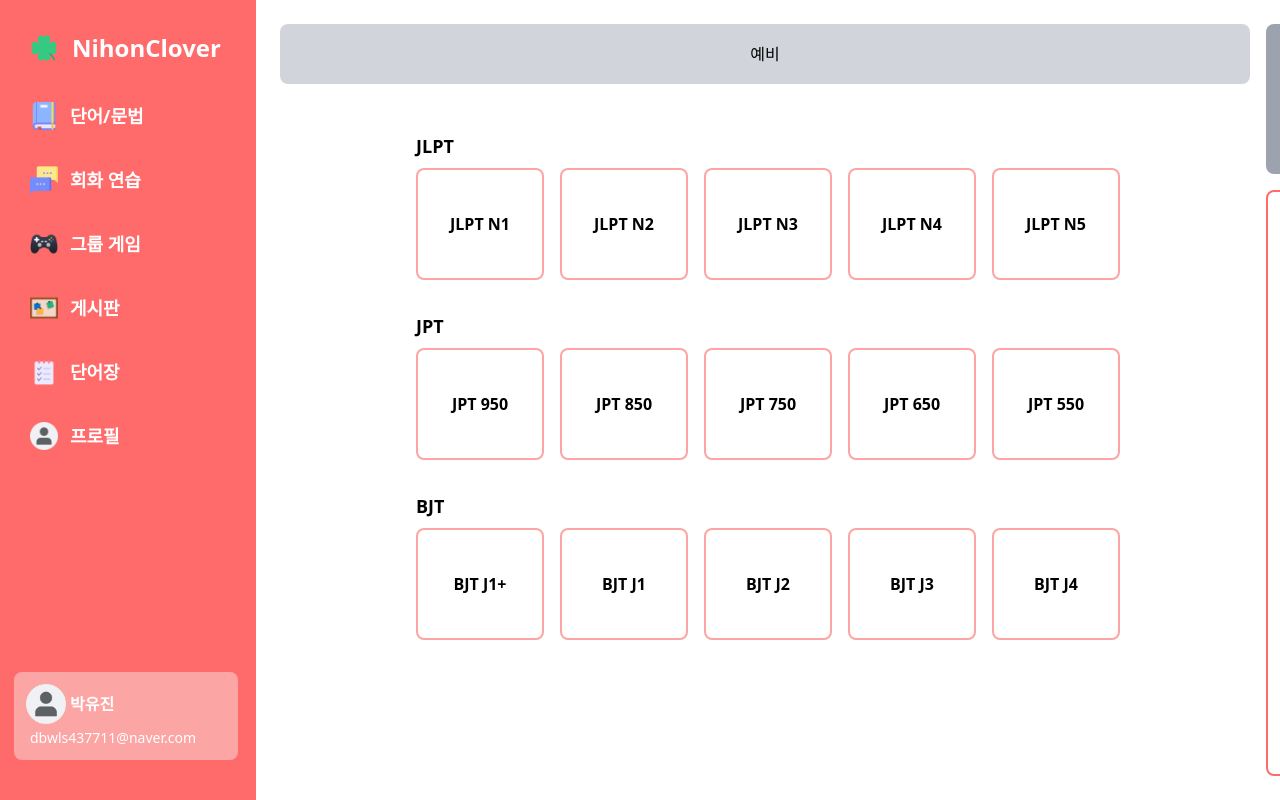
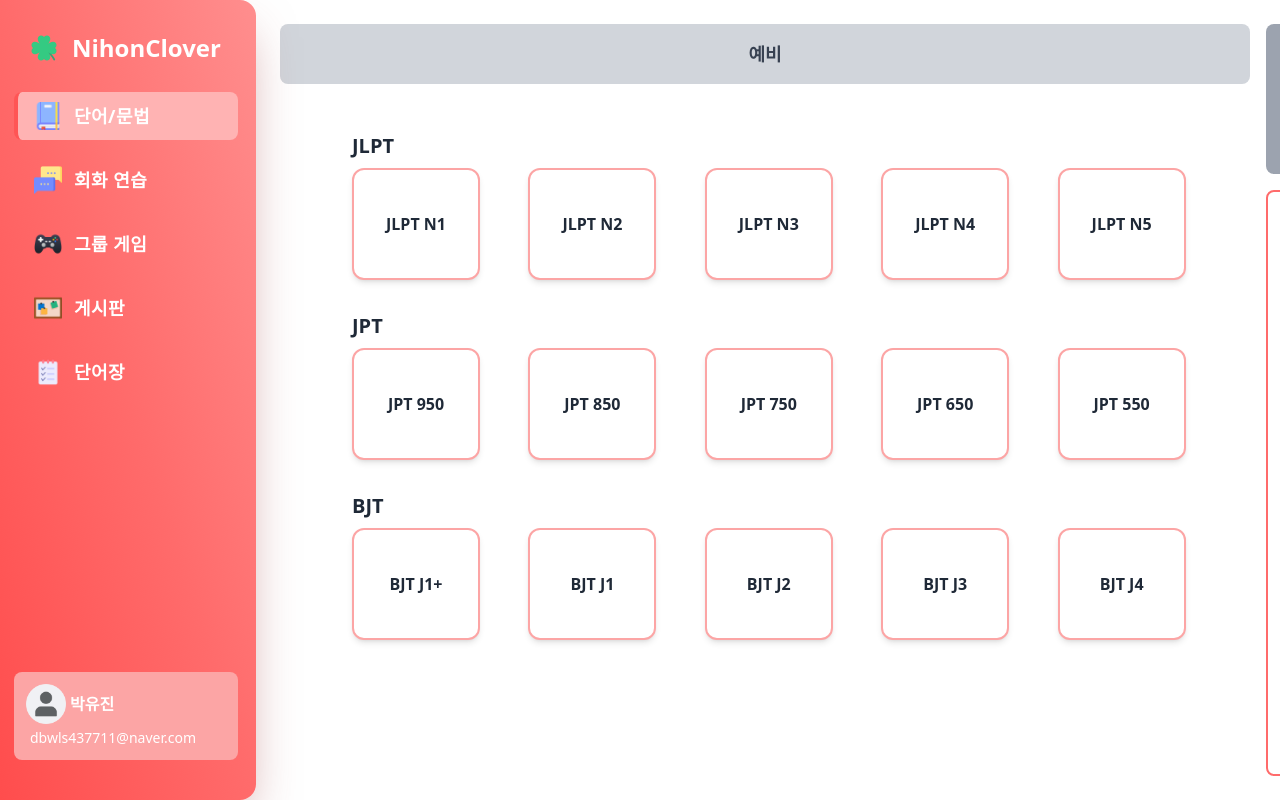
Before and after one commit to 2024Capstone-6/project_capstone-next-deployment-repo, a Next.js app: page /dashboard/vocabulary in a window 1280 px wide. Built offline with nearby package versions, Linux system fonts and the light colour scheme.

Commit message:
✨ feat: 단어장 페이지 레이아웃 구현 및 네비바, 메인 페이지 디자인 수정

```diff
--- a/app/components/CertificateCard/index.tsx
+++ b/app/components/CertificateCard/index.tsx
@@ -10,21 +10,22 @@ interface CertificateCardProps {
 
 const CertificateCard: React.FC<CertificateCardProps> = ({ level, wordPath, grammarPath }) => {
   return (
-    <div
-      className="relative w-32 h-28 border-2 border-red-300 rounded-lg flex items-center justify-center
-                text-center font-semibold cursor-pointer transition-all duration-300 overflow-hidden group"
-    >
+    <div className="relative w-32 h-28 border-2 border-red-300 rounded-xl flex items-center justify-center
+                    text-center font-semibold cursor-pointer transition-all duration-300 overflow-hidden group
+                    bg-white shadow-md hover:shadow-xl hover:scale-[1.05]">
       {/* 기본 상태 (자격증 단계) */}
-      <span className="group-hover:hidden">{level}</span>
+      <span className="group-hover:hidden text-gray-800">{level}</span>
 
       {/* Hover 상태 (단어/문법 선택 가능) */}
       <div className="absolute inset-0 flex hidden group-hover:flex">
         {/* 단어 버튼 */}
-        <Link href={wordPath} className="w-1/2 h-full bg-nihonred text-white flex items-center justify-center">
+        <Link href={wordPath} className="w-1/2 h-full bg-nihonred text-white flex items-center justify-center
+                                        hover:bg-red-00 transition-all duration-200 font-semibold">
           단어
         </Link>
         {/* 문법 버튼 */}
-        <Link href={grammarPath} className="w-1/2 h-full bg-white text-black flex items-center justify-center">
+        <Link href={grammarPath} className="w-1/2 h-full bg-white text-black flex items-center justify-center
+                                           hover:bg-gray-200 transition-all duration-200 font-semibold">
           문법
         </Link>
       </div>
--- a/app/components/NavBar/index.tsx
+++ b/app/components/NavBar/index.tsx
@@ -1,6 +1,7 @@
 "use client";
 import Link from "next/link";
 import Image from "next/image";
+import { usePathname } from "next/navigation";
 import classNames from "classnames";
 
 const navItems = [
@@ -8,36 +9,40 @@ const navItems = [
   { name: "회화 연습", path: "/dashboard/conversation", icon: "/navbar/conversation.png" },
   { name: "그룹 게임", path: "/dashboard/group-games", icon: "/navbar/game.png" },
   { name: "게시판", path: "/dashboard/board", icon: "/navbar/board.png" },
-  { name: "단어장", path: "/dashboard/wordbook", icon: "/navbar/wordbook.png"},
-  { name: "프로필", path: "/dashboard/profile", icon: "/navbar/profile.png"},
+  { name: "단어장", path: "/dashboard/wordbook", icon: "/navbar/wordbook.png" },
+  { name: "프로필", path: "/dashboard/profile", icon: "/navbar/profile.png", isProfile: true },
 ];
 
 export default function NavBar() {
+  const currentPath = usePathname(); // 현재 경로 가져오기
+
   return (
-    <div className="fixed top-0 left-0 h-screen bg-nihonred text-white flex flex-col justify-between w-[87px] xl:w-64 transition-all duration-300">
+    <div className="fixed top-0 left-0 h-screen bg-gradient-to-tr from-[#FF4D4D] via-[#FF6B6B] to-[#FF8E8E] text-white flex flex-col justify-between w-[87px] xl:w-64 transition-all duration-300 rounded-r-2xl shadow-2xl shadow-[#a03e3e]/50">
       <nav className="ml-7 pt-8">
         {/* 로고 */}
-        <Link
-          href={"/dashboard/vocabulary"}
-          className="flex items-center space-x-3 text-white font-bold text-2xl transition-all duration-300"
-        >
+        <Link href="/dashboard/vocabulary" className="flex items-center space-x-3 text-white font-bold text-2xl transition-all duration-300">
           <Image src="/navbar/clover.png" alt="Logo" width={32} height={32} priority />
           <span className="hidden xl:inline">NihonClover</span>
         </Link>
 
         {/* 네비게이션 */}
         <ul className="mt-7 space-y-4 -ml-3.5">
-          {navItems.map((item) => (
-            <li key={item.path}>
-              <Link href={item.path}>
+          {navItems.map(({ path, name, icon, isProfile }) => (
+            <li key={path} className={isProfile ? "xl:hidden" : ""}>
+              <Link href={path}>
                 <div
                   className={classNames(
-                    "flex items-center space-x-3 w-14 xl:w-56 h-12 p-4 rounded-lg text-lg font-bold",
-                    "hover:bg-red-300 hover:shadow-md transition-all duration-300"
+                    "group nav-item", // 기본 스타일
+                    "nav-item-hover", // hover 효과
+                    currentPath === path && "nav-item-active" // 현재 경로 표시
                   )}
                 >
-                  <Image src={item.icon} alt={item.name} width={28} height={28} priority />
-                  <span className="hidden xl:inline">{item.name}</span>
+                  {/* 툴팁 추가 */}
+                  <div className="relative group">
+                    <span className="tooltip">{name}</span>
+                    <Image src={icon} alt={name} width={28} height={28} priority />
+                  </div>
+                  <span className="hidden xl:inline">{name}</span>
                 </div>
               </Link>
             </li>
@@ -47,12 +52,8 @@ export default function NavBar() {
 
       {/* 미니 프로필 (xl 이하에서 숨김) */}
       <div className="hidden xl:flex p-3 mb-7 ml-0.5">
-        <Link href={"/profile"}>
-          <div
-            className={classNames(
-              "w-56 bg-red-300 p-3 rounded-lg text-start hover:shadow-lg transition-all duration-300 flex flex-col"
-            )}
-          >
+        <Link href="/profile">
+          <div className="profile-card">
             <div className="flex items-center">
               <Image src="/navbar/profile.png" alt="프로필 아이콘" width={40} height={40} priority />
               <p className="font-bold ml-1">박유진</p>
--- a/app/components/Modal/index.tsx
+++ b/app/dashboard/vocabulary/[level]/components/Modal/index.tsx
@@ -13,7 +13,7 @@ const Modal: React.FC<ModalProps> = ({ isOpen, onRestart }) => {
   if (!isOpen) return null;
 
   return (
-    <div className="fixed inset-0 bg-black bg-opacity-50 flex items-center justify-center">
+    <div className="fixed inset-0 bg-black bg-opacity-50 flex items-center justify-center z-50">
       <div className="bg-white p-6 rounded-lg shadow-lg text-center">
         <p className="text-lg font-semibold mb-4">학습이 끝났습니다.</p>
         <div className="flex justify-center gap-4">
--- a/app/components/VocabularyLayout/index.tsx
+++ b/app/dashboard/vocabulary/[level]/components/VocabularyLayout/index.tsx
@@ -1,7 +1,7 @@
 "use client";
 import Image from "next/image";
 import React, { useState } from "react";
-import Modal from "@/app/components/Modal";
+import Modal from "../Modal";
 
 interface Word {
   word_id: number;
--- a/app/dashboard/vocabulary/[level]/word/page.tsx
+++ b/app/dashboard/vocabulary/[level]/word/page.tsx
@@ -1,7 +1,7 @@
 "use client";
 import { useEffect, useState } from "react";
 import { usePathname } from "next/navigation";
-import VocabularyLayout from "@/app/components/VocabularyLayout";
+import VocabularyLayout from "../components/VocabularyLayout";
 
 interface Word {
   word_id: number;
@@ -18,6 +18,7 @@ export default function WordPage() {
   const [words, setWords] = useState<Word[]>([]);
   const level = decodeURIComponent(levelRaw).replace("JLPT ", "").trim();
 
+  // 마지막 단어에서 랜덤 셔플이 안되는 듯함
   useEffect(() => {
     const fetchWords = async () => {
       try {
--- a/app/dashboard/vocabulary/page.tsx
+++ b/app/dashboard/vocabulary/page.tsx
@@ -20,18 +20,18 @@ export default function VocabularyPage() {
       <div className="flex-1 flex flex-col min-w-[970px] max-w-[970px] min-h-[680px] rounded-lg m-6 mr-0">
         {/* 예비 */}
         <div className="h-[60px] bg-gray-300 rounded-lg flex items-center justify-center">
-            <p>예비</p>
+          <p className="text-lg font-semibold text-gray-700">예비</p>
         </div>
 
         {/* 본문 */}
-          <div className="flex-1 mt-2 rounded-lg p-6 overflow-auto">
+        <div className="flex-1 mt-2 rounded-lg p-6 -ml-16 overflow-auto">
           <div className="flex-1 pt-4 pl-28 justify-center">
             {certificates.map((certificate, index) => (
               <div key={index} className="mb-8">
                 {/* 자격증 이름 */}
-                  <h2 className="text-lg font-bold mb-2">{certificate.category}</h2>
-                  {/* 자격증 단계계 */}
-                  <div className="flex gap-4">
+                <h2 className="text-xl font-bold mb-2 text-gray-800">{certificate.category}</h2>
+                {/* 자격증 단계 */}
+                <div className="grid grid-cols-5 gap-2">
                   {certificate.levels.map((level, idx) => (
                     <CertificateCard
                       key={idx}
@@ -51,12 +51,12 @@ export default function VocabularyPage() {
       <div className="xl:flex hidden flex-col min-w-[235px] rounded-lg mt-6 mb-6 mr-6">
         {/* 학습 진도 */}
         <div className="h-[150px] bg-gray-400 rounded-lg flex items-center justify-center">
-            <p>학습 진도 공간</p>
+          <p className="text-lg font-semibold text-white">학습 진도 공간</p>
         </div>
 
         {/* 단어장 목록 */}
         <div className="flex-1 mt-4 rounded-lg p-6 overflow-auto border-2 border-nihonred">
-            <p>단어장 공간</p>
+          <p className="text-lg font-semibold text-gray-700">단어장 공간</p>
         </div>
       </div>
     </div>
--- a/app/globals.css
+++ b/app/globals.css
@@ -1,3 +1,32 @@
 @tailwind base;
 @tailwind components;
 @tailwind utilities;
+
+@layer components {
+  /* 네비게이션 아이템 */
+  .nav-item {
+    @apply flex items-center space-x-3 w-14 xl:w-56 h-12 p-4 rounded-lg text-lg font-semibold tracking-wide
+      transition-all duration-300 border-l-[4px] border-transparent;
+  }
+
+  /* 네비게이션 아이템 (hover 시 효과) */
+  .nav-item-hover {
+    @apply hover:bg-red-300 hover:shadow-md hover:scale-[1.04] hover:will-change-transform;
+  }
+
+  /* 선택된 네비게이션 아이템 (현재 경로 표시) */
+  .nav-item-active {
+    @apply bg-[#ffb3b3] text-white border-[#ff5555];
+  }
+
+  /* 툴팁 */
+  .tooltip {
+    @apply absolute left-full ml-5 px-2 py-1 text-sm font-medium text-white bg-gray-800 rounded-md opacity-0
+      group-hover:opacity-100 transition-opacity duration-200 whitespace-nowrap xl:hidden;
+  }
+
+  /* 프로필 카드 */
+  .profile-card {
+    @apply w-56 bg-red-300 p-3 rounded-lg text-start hover:shadow-lg transition-all duration-300 flex flex-col;
+  }
+}
```
Also changed, not shown: app/dashboard/wordbook/components/WordbookItem/index.tsx (added, +51 -0 lines), app/dashboard/wordbook/components/WordbookModal/index.tsx (added, +52 -0 lines), app/dashboard/wordbook/page.tsx (+30 -17 lines). Lines whose indentation alone changed are shown as unchanged.
